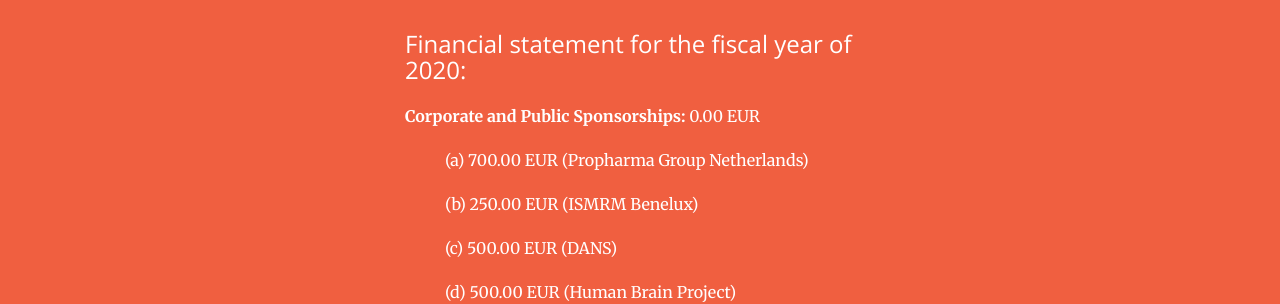
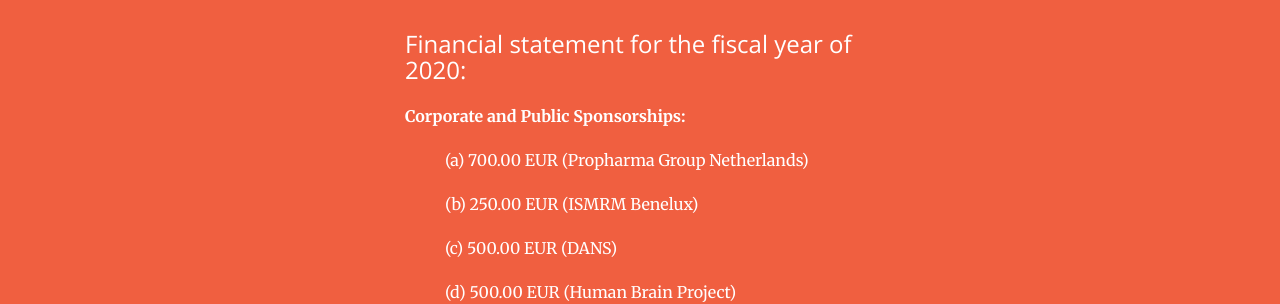
Before and after one commit to stichting-solaris/stichting-solaris.github.io, a Jekyll site: the page built from index.html, in a window 1280 px wide and 900 px high, scrolled down 24070 px. Shown: the part 154-458 px from the top of the window. Built offline with Jekyll 4.4.1, drawn with Linux system fonts in a browser that asks for light colours.

Commit message:
Update financial.html

```diff
--- a/_includes/financial.html
+++ b/_includes/financial.html
@@ -17,7 +17,7 @@
 
                     <p><h3>Financial statement for the fiscal year of 2020:</h3></p>
                     <p></p>
-                    <p><b>Corporate and Public Sponsorships:</b> 0.00 EUR</p>
+                    <p><b>Corporate and Public Sponsorships:</b></p>
                     <p class="tab">(a) 700.00 EUR (Propharma Group Netherlands)</p>
                     <p class="tab">(b) 250.00 EUR (ISMRM Benelux)</p>
                     <p class="tab">(c) 500.00 EUR (DANS)</p>
@@ -29,7 +29,7 @@
                     <p><b>Other income:</b> 2,050.00 EUR (OpenMRB2020 event tickets)</p>
                     <p><b>TOTAL:</b> 7,000.00 EUR
                     <p></p>
-                    <p><b>Expenses: </b></p>
+                    <p><b>Expenses:</b></p>
                     <p class="tab">(a) 700.00 EUR (Natalia Vtyurina, PhD, professional consultancy)</p>
                     <p class="tab">(b) 1545.42 EUR (Accommodation, travel and administrative expenses) </p>
                     <p class="tab">(c) 1371.06 EUR (Speakers) </p>
```
